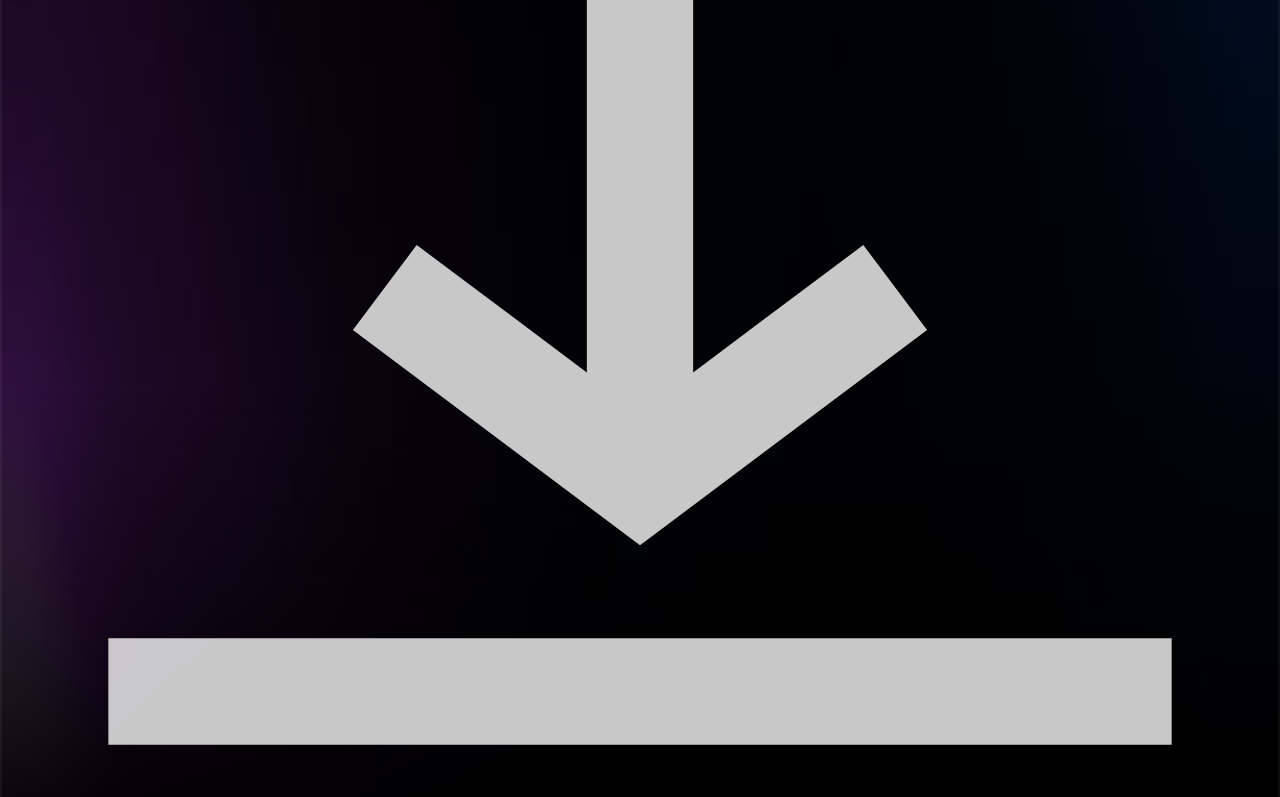
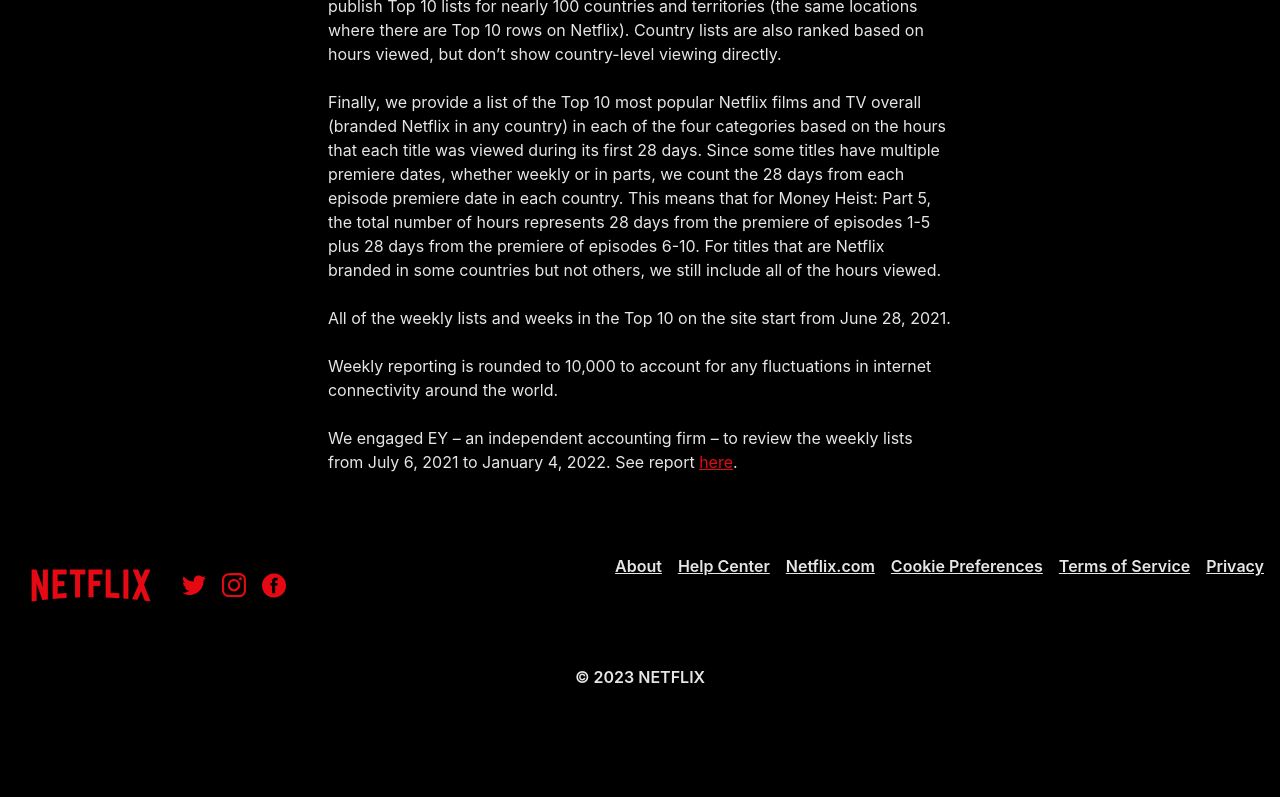
Before and after one commit to davidllopes/netfilx-top-global, a React (Create React App) app: page / in a window 1280 px wide. Shown: the part 2000-2797 px from the top of the page. After the commit the page ends 2769 px from the top, so only its background shows below. Built offline with nearby package versions, Linux system fonts and the light colour scheme.

Commit message:
add methodology section, styling, comments

```diff
--- a/src/App.css
+++ b/src/App.css
@@ -25,6 +25,10 @@
 .container {
     max-width: 1400px;
     margin: auto;
+    padding: 0 1rem;
+}
+.container--lg {
+    max-width: 1024px;
 }
 .flex {
     display: flex;
@@ -39,6 +43,10 @@
 .space-between {
     justify-content: space-between;
 }
+.justify-right {
+    justify-content: right;
+}
+
 .hero {
     align-items: center;
     display: flex;
@@ -57,7 +65,12 @@
 .jumbo-txt {
     font-size: calc(5rem + 2vmin);
 }
-
+.regular {
+    font-weight: 400;
+}
+.inline-block {
+    display: inline-block;
+}
 .absolute {
     position: absolute;
 }
@@ -69,7 +82,7 @@
     width: 100%;
 }
 
-.gap-5 {
+.gap-1 {
     gap: 1rem;
 }
 
@@ -153,6 +166,10 @@
     max-width: 1rem;
 }
 
+.xs-img {
+    max-width: 1rem;
+    width: 100%;
+}
 .small-img {
     max-width: 3.5rem;
     width: 100%;
@@ -166,3 +183,24 @@
     height: 100%;
     width: 100%;
 }
+.max-w-prose {
+    max-width: 65ch;
+    text-align: left;
+}
+.margin-y {
+    margin-bottom: 5rem;
+    margin-top: 5rem;
+}
+.margin-y-sm {
+    margin-bottom: 1rem;
+    margin-top: 1rem;
+}
+
+.white-links a,
+a.white-links {
+    color: var(--white-text);
+}
+
+.social__btn {
+    width: 1.5rem;
+}
--- a/src/App.jsx
+++ b/src/App.jsx
@@ -1,8 +1,15 @@
 import "./App.css";
+import { Footer } from "./parts/Footer/Footer";
 import Header from "./parts/Header/Header";
 import Hero from "./parts/Hero/Hero";
+import { Methodology } from "./parts/Methodology/Methodology";
 import TopFilms from "./parts/TopFilms/TopFilms";
 
+/**
+ * App structure: Header, Hero, Top Films Section and ranking, Methodology section, Footer
+ * I haven't included all sections as it would be too time-consuming
+ * Original page: https://top10.netflix.com/
+ */
 function App() {
     return (
         <div className="App">
@@ -15,15 +22,8 @@
                 <TopFilms />
             </section>
 
-            <section className="section2 nflx-bg-2">
-                <br />
-                <h3>
-                    Titles in the Global Top 10 from January 9 - January 15,
-                    2023 were also popular in countries around the world:
-                </h3>
-                <br />
-                <br />
-            </section>
+            <Methodology />
+            <Footer />
         </div>
     );
 }
--- a/src/index.css
+++ b/src/index.css
@@ -1,5 +1,6 @@
 :root {
     font-size: 16px;
+    --white-text: rgba(255, 255, 255, 0.9);
 }
 
 *,
@@ -14,7 +15,7 @@
 
 body {
     background-color: black;
-    color: rgba(255, 255, 255, 0.9);
+    color: var(--white-text);
     margin: 0;
     font-family: -apple-system, BlinkMacSystemFont, "Segoe UI", "Roboto",
         "Oxygen", "Ubuntu", "Cantarell", "Fira Sans", "Droid Sans",
--- a/src/parts/Header/Header.jsx
+++ b/src/parts/Header/Header.jsx
@@ -1,9 +1,12 @@
 import logo from "../../assets/imgs/logo.png";
 
+/**
+ * Top header - search bar is decorative only
+ */
 export default function Header() {
     return (
         <header className="App-header text-white flex absolute">
-            <div className="flex align-center space-between gap-5">
+            <div className="flex align-center space-between gap-1">
                 <img src={logo} className="App-logo" alt="logo" />
                 <div>TOP 10</div>
                 <div>
@@ -12,17 +15,17 @@
                         viewBox="0 0 24 24"
                         height="16"
                         fill="white"
-                        class="inline-block ml-1 "
+                        className="inline-block ml-1 "
                     >
                         <path
-                            fill-rule="evenodd"
+                            fillRule="evenodd"
                             d="M11 17a6 6 0 100-12 6 6 0 000 12zm-6.56.162a8.975 8.975 0 005.898 2.814 8.974 8.974 0 005.877-1.64l3.724 3.725.354-.354 1.414-1.414.354-.354-3.725-3.724a8.974 8.974 0 001.64-5.877A9 9 0 0011 2a9 9 0 00-6.56 15.162z"
-                            clip-rule="evenodd"
+                            clipRule="evenodd"
                         ></path>
                     </svg>
                 </div>
             </div>
-            <nav className="flex align-center space-between gap-5">
+            <nav className="flex align-center space-between gap-1">
                 <div>English • Español</div> <div>About</div>
             </nav>
         </header>
--- a/src/parts/Hero/Hero.jsx
+++ b/src/parts/Hero/Hero.jsx
@@ -1,3 +1,7 @@
+/**
+ * Hero section with title
+ */
+
 export default function Hero() {
     return (
         <div className="hero text-white">
--- /dev/null
+++ b/src/parts/Methodology/Methodology.jsx
@@ -0,0 +1,62 @@
+/**
+ * Methodology section - information on how data is ranked
+ */
+export const Methodology = () => {
+    return (
+        <div className="container max-w-prose text-left regular">
+            <br />
+            <br />
+            <h2 className="">Methodology</h2>
+            Every Tuesday, we publish four global Top 10 lists for films and TV:
+            Film (English), TV (English), Film (Non-English), and TV
+            (Non-English). These lists rank titles based on weekly{" "}
+            <b>hours viewed</b>: the total number of hours that our members
+            around the world watched each title from Monday to Sunday of the
+            previous week.
+            <br />
+            <br />
+            We consider each season of a series and each film on their own, so
+            you might see both Stranger Things seasons 2 and 3 in the Top 10.
+            Because titles sometimes move in and out of the Top 10, we also show
+            the total number of weeks that a season of a series or film has
+            spent on the list.
+            <br />
+            <br />
+            To give you a sense of what people are watching around the world, we
+            also publish Top 10 lists for nearly 100 countries and territories
+            (the same locations where there are Top 10 rows on Netflix). Country
+            lists are also ranked based on hours viewed, but don’t show
+            country-level viewing directly.
+            <br />
+            <br />
+            Finally, we provide a list of the Top 10 most popular Netflix films
+            and TV overall (branded Netflix in any country) in each of the four
+            categories based on the hours that each title was viewed during its
+            first 28 days. Since some titles have multiple premiere dates,
+            whether weekly or in parts, we count the 28 days from each episode
+            premiere date in each country. This means that for Money Heist: Part
+            5, the total number of hours represents 28 days from the premiere of
+            episodes 1-5 plus 28 days from the premiere of episodes 6-10. For
+            titles that are Netflix branded in some countries but not others, we
+            still include all of the hours viewed. <br />
+            <br />
+            All of the weekly lists and weeks in the Top 10 on the site start
+            from June 28, 2021.
+            <br />
+            <br />
+            Weekly reporting is rounded to 10,000 to account for any
+            fluctuations in internet connectivity around the world.
+            <br />
+            <br />
+            We engaged EY – an independent accounting firm – to review the
+            weekly lists from July 6, 2021 to January 4, 2022. See report{" "}
+            <a
+                href="/EY_Report_and_Management_Assertion-Viewership_Metric_Reporting.pdf"
+                id="ey_link"
+            >
+                here
+            </a>
+            .
+        </div>
+    );
+};
```
